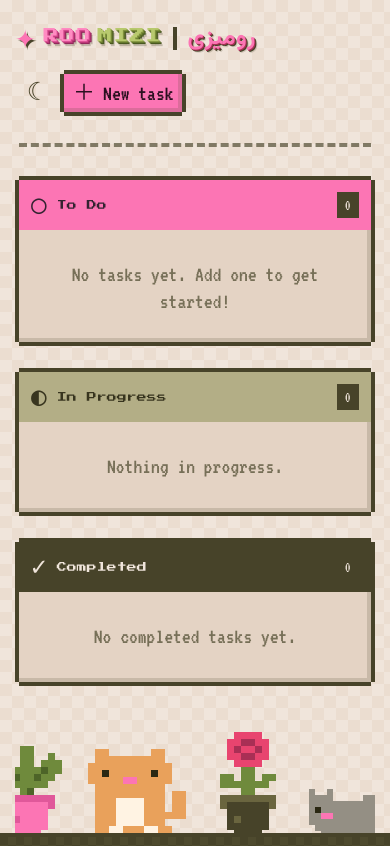
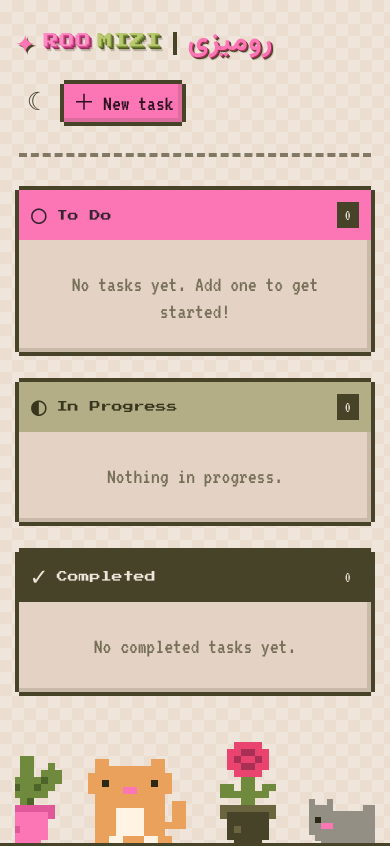
Before and after one commit to ZahraAhmaddi/ROO-MIZI-ToDoApp, a Flask app: page / in a window 390 px wide. Shown: the top 846 px of the page. Run offline with Flask 3, Linux system fonts and the light colour scheme; data that the repository does not hold is empty; some web fonts are replaced.

Commit message:
Enlarge Persian brand and board headings; match delete dialog pink

```diff
--- a/app/static/css/style.css
+++ b/app/static/css/style.css
@@ -53,7 +53,7 @@ button, a { -webkit-tap-highlight-color: transparent; }
 .flash-message.error { border-color:#c2304f; }
 .board { display:grid; grid-template-columns:repeat(3,minmax(0,1fr)); gap:30px; align-items:start; }
 .column { min-width:0; margin:4px; background:var(--column); box-shadow:0 -4px 0 var(--line),0 4px 0 var(--line),-4px 0 0 var(--line),4px 0 0 var(--line),inset -4px -4px 0 var(--shadow); }
-.column-head { display:flex; align-items:center; gap:10px; padding:14px; font:10px/1.5 'Press Start 2P',monospace; }
+.column-head { display:flex; align-items:center; gap:10px; padding:14px; font:12px/1.6 'Press Start 2P',monospace; }
 .column-head h2 { margin:0; font:inherit; }
 .column-symbol { font:26px/1 'VT323',monospace; }
 .count { margin-left:auto; padding:5px 8px; background:var(--ink); color:var(--bg); font:16px 'VT323',monospace; }
@@ -118,14 +118,14 @@ button, a { -webkit-tap-highlight-color: transparent; }
 /* Pixel-style Persian brand + matching delete confirmation dialog */
 .brand-fa {
   font-family: 'Handjet', 'Vazirmatn', sans-serif;
-  font-size: 27px;
+  font-size: 34px;
   font-weight: 700;
   letter-spacing: .5px;
   color: var(--pink);
   text-shadow: 1px 1px 0 var(--rosed), 2px 2px 0 var(--line), 3px 3px 0 var(--shadow);
   image-rendering: pixelated;
 }
-.delete-dialog-head { background: var(--rose); color: #fff7ed; }
+.delete-dialog-head { background: var(--pink); color: #342331; }
 .delete-dialog-body { padding: 18px; }
 .delete-dialog-body p { margin: 0 0 10px; font-size: 23px; line-height: 1.35; }
 .delete-dialog-body strong { color: var(--rose); overflow-wrap: anywhere; }
@@ -135,7 +135,8 @@ button, a { -webkit-tap-highlight-color: transparent; }
 .delete-confirm-button { background: var(--rose); color: #fff; }
 .delete-confirm-button:hover { filter: brightness(1.08); }
 @media(max-width:480px) {
-  .brand-fa { font-size: 23px; }
+  .brand-fa { font-size: 29px; }
+  .column-head { font-size: 11px; }
   .delete-dialog-body { padding: 14px; }
   .delete-dialog-body .dialog-actions { flex-wrap: wrap; }
 }
```
